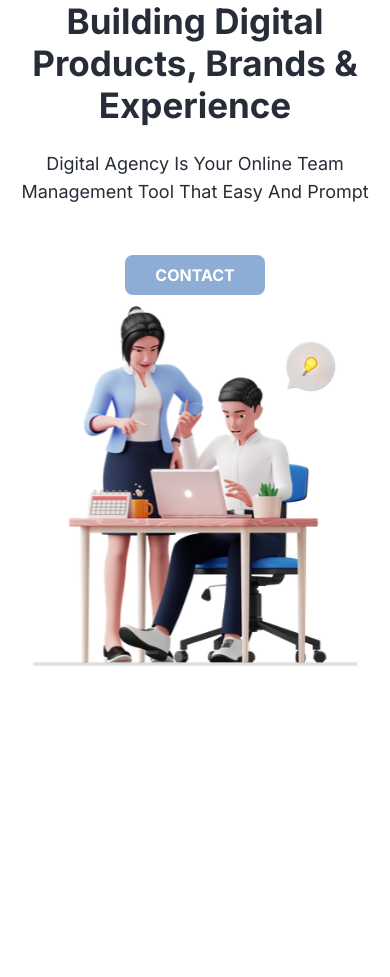
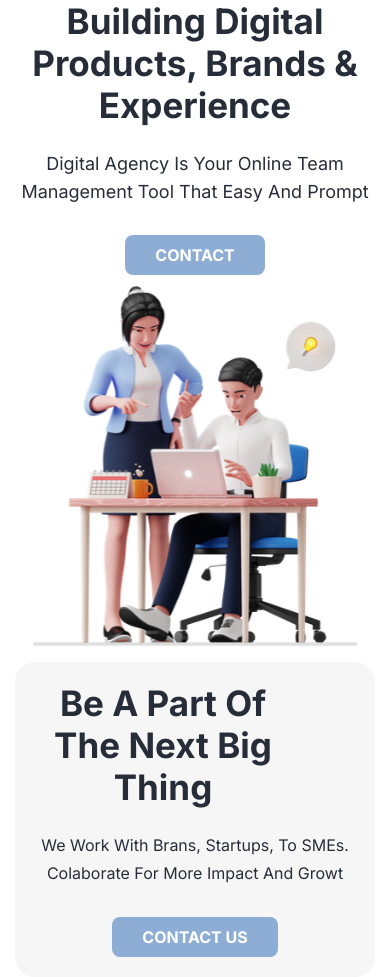
Before and after one commit to RashedAkash/digital-agency-test, a React (Vite) app in the folder digital_agency/: page / in a window 390 px wide. Before the commit the page ends 844 px from the top, so only its background shows below. Built offline with nearby package versions, Linux system fonts and the light colour scheme.

Commit message:
customer service responsive complete

```diff
--- a/digital_agency/src/App.tsx
+++ b/digital_agency/src/App.tsx
@@ -1,5 +1,6 @@
 
 import './App.css'
+import CustomerSupport from './components/customerSupport/CustomerSupport'
 import Hero from './components/hero/Hero'
 
 function App() {
@@ -7,9 +8,12 @@ function App() {
 
   return (
     <>
-      <Hero />
+      <div className='main'>
+        <Hero />
+        <CustomerSupport />
+      </div>
     </>
-  )
+  );
 }
 
 export default App
--- /dev/null
+++ b/digital_agency/src/components/customerSupport/CustomerSupport.tsx
@@ -0,0 +1,43 @@
+import BlueButton from "../../shared/BlueButton";
+import Container from "../../shared/Container";
+import FullWidth from "../../shared/FullWidth";
+import SectionText from "../../shared/SectionText";
+import SectionTitle from "../../shared/SectionTitle";
+
+
+const CustomerSupport = () => {
+   const titleStyle: React.CSSProperties = {
+     width: "80%",
+  };
+  const textStyle: React.CSSProperties = {
+    width: "70%",
+  };
+  return (
+    <FullWidth>
+      <Container>
+        <div className="customer-support">
+          <div className="customer-support-img">
+            <img
+              src="../../../public/image/customerSupport/customer-support.svg"
+              alt=""
+            />
+          </div>
+          <div className="customer-support-text">
+            <SectionTitle
+              style={titleStyle}
+              title="Be a part of the next big thing"
+            />
+            <SectionText
+              style={textStyle}
+              text="We work with Brans, Startups, to SMEs. Colaborate for more impact and growt
+"
+            />
+            <BlueButton text="contact us" />
+          </div>
+        </div>
+      </Container>
+    </FullWidth>
+  );
+};
+
+export default CustomerSupport;
--- a/digital_agency/src/index.css
+++ b/digital_agency/src/index.css
@@ -3,6 +3,7 @@
 
 body {
   font-family: "Inter", sans-serif;
+  overflow-x: hidden;
 }
 
 .full-width {
@@ -28,6 +29,22 @@ body {
   flex: 50%;
 }
 
+/* customer-support */
+.customer-support {
+  display: flex;
+  align-items: center;
+  border-radius: 20px;
+  background: #f6f6f6;
+  padding-left: 75px;
+  padding-right: 75px;
+}
+.customer-support-img {
+  flex: 50%;
+}
+.customer-support-text {
+  flex: 50%;
+}
+
 /* shared */
 .section-title {
   color: #272d38;
@@ -45,7 +62,7 @@ body {
   line-height: 27.5px;
   text-transform: capitalize;
   width: 80%;
-  margin-bottom: 50px;
+  margin-bottom: 30px;
 }
 .blue-button {
   border-radius: 8px;
@@ -64,12 +81,11 @@ body {
   .hero {
     display: flex;
     flex-direction: column;
-    padding-left: 5px;
-    padding-right: 5px;
   }
   .section-title {
     font-size: 35px !important;
     text-align: center;
+    width: 100% !important;
   }
   .section-text {
     text-align: center;
@@ -87,6 +103,17 @@ body {
     justify-content: center !important;
     align-items: center !important;
   }
+  /* customer-support */
+  .customer-support {
+    display: flex;
+    flex-direction: column;
+    margin-left: 15px;
+    margin-right: 15px;
+    padding: 20px;
+  }
+  .customer-support-img img {
+    display: none;
+  }
 }
 
 /* Small Screen */
@@ -100,10 +127,11 @@ body {
   .section-title {
     font-size: 35px !important;
     text-align: center;
+    width: 100%;
   }
   .section-text {
     text-align: center;
-    width: 100%;
+    width: 100% !important;
   }
   .hero-img img {
     width: 100% !important;
@@ -116,16 +144,44 @@ body {
     justify-content: center !important;
     align-items: center !important;
   }
+  /* customer-support */
+  .customer-support {
+    display: flex;
+    flex-direction: column;
+    margin-left: 15px;
+    margin-right: 15px;
+    padding: 20px;
+  }
+  .customer-support-img img {
+    display: none;
+  }
 }
 
 /* Medium Screen */
 @media (min-width: 768px) and (max-width: 1023px) {
-  /* Your CSS styles for medium screens go here */
+  .section-title {
+    font-size: 48px !important;
+  }
+  .hero {
+    padding: 0 50px;
+  }
+  .customer-support {
+    display: flex;
+    flex-direction: column;
+    margin-left: 15px;
+    margin-right: 15px;
+    padding: 20px;
+  }
 }
 
 /* Large Screen */
 @media (min-width: 1024px) and (max-width: 1279px) {
-  /* Your CSS styles for large screens go here */
+  .section-title {
+    font-size: 48px !important;
+  }
+  .hero {
+    padding: 0 50px;
+  }
 }
 
 /* Extra Large Screen */
```
